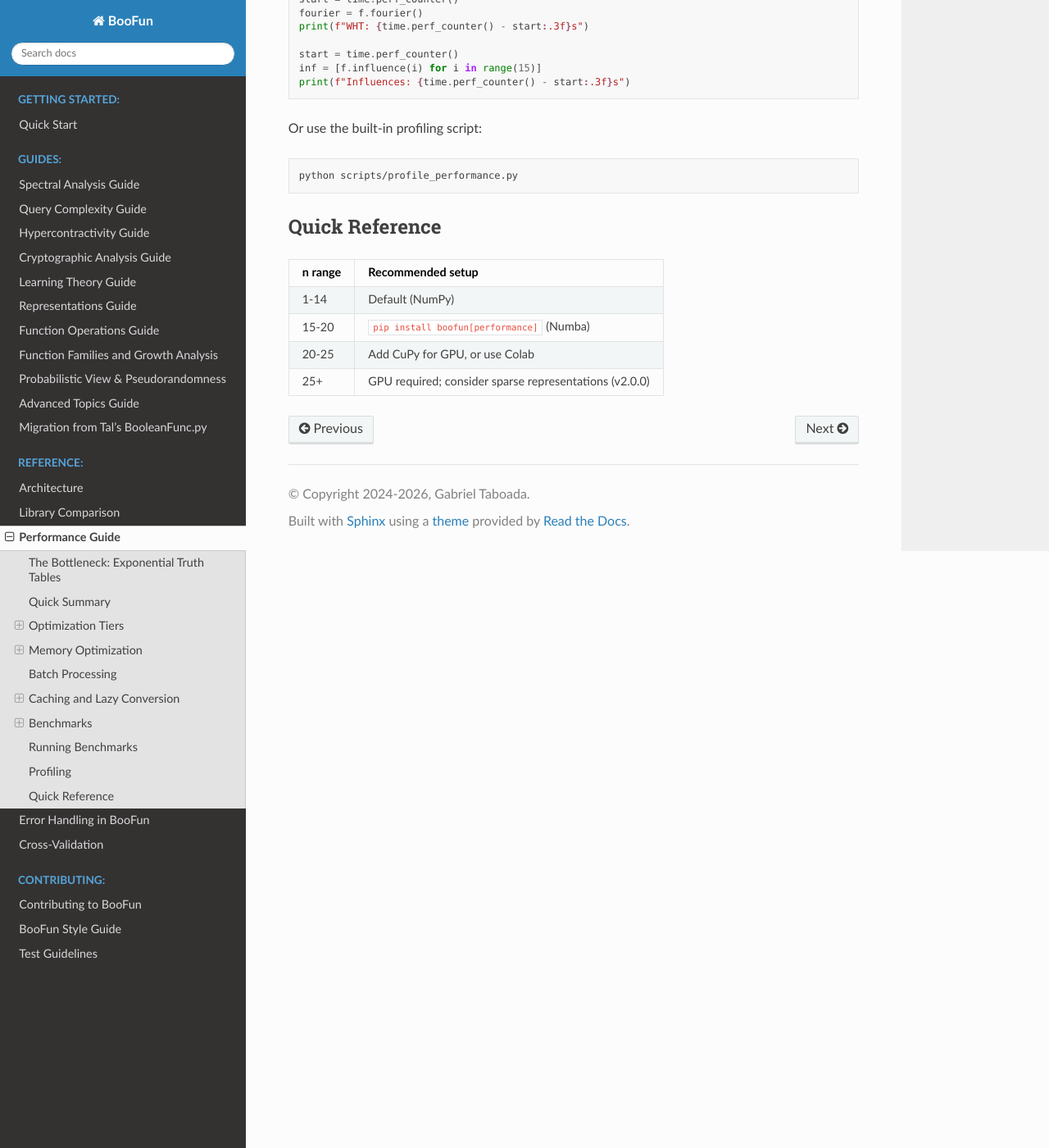
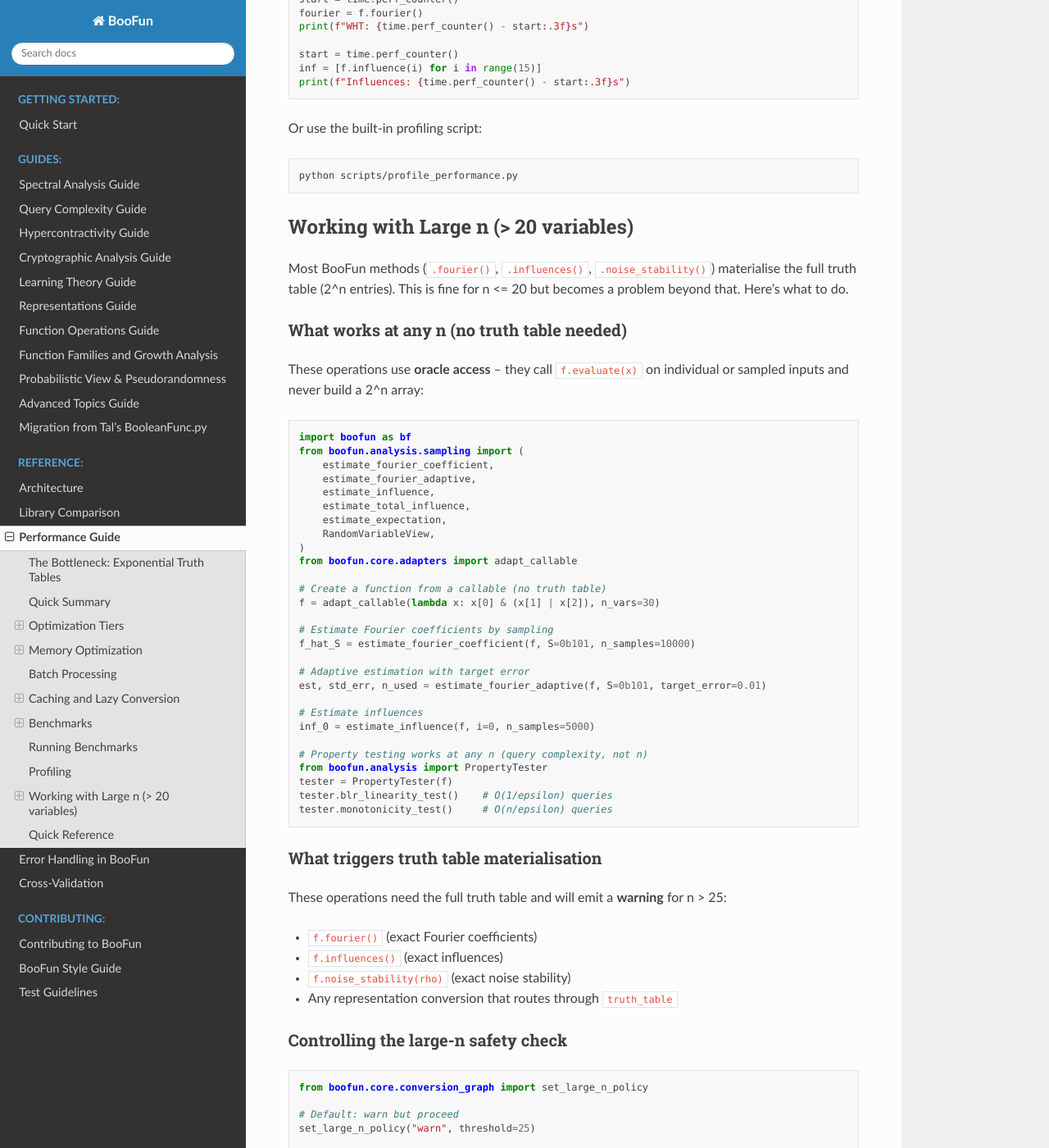
Before and after one commit to GabbyTab/boofun, a Sphinx documentation site: the page built from docs/performance.md, in a window 1280 px wide and 1400 px high, scrolled down 4804 px. Shown: the whole window at 82% size. Built offline with Sphinx 7.4.7 and the Read the Docs theme 3.1.0, drawn with Linux system fonts in a browser that asks for light colours; some of the changed text lies outside the part shown.

Commit message:
refactor: make large-n safety guard configurable, document large-n workflow
The hard ValueError for n > 25 conversions is now a configurable policy:
- "warn" (default): emit warning but proceed
- "raise": hard error (for automated pipelines)
- "off": no check

Users configure via set_large_n_policy("warn", threshold=28).

Added comprehensive "Working with Large n" section to docs/performance.md
covering: what works at any n without truth tables (sampling, estimation,
property testing via oracle access), what triggers materialisation,
how to control the safety check, and the v2.0.0 roadmap for symbolic
representations.

````diff
--- a/docs/performance.md
+++ b/docs/performance.md
@@ -226,11 +226,86 @@ Or use the built-in profiling script:
 python scripts/profile_performance.py
 ```
 
+## Working with Large n (> 20 variables)
+
+Most BooFun methods (`.fourier()`, `.influences()`, `.noise_stability()`) materialise the full truth table (2^n entries). This is fine for n <= 20 but becomes a problem beyond that. Here's what to do.
+
+### What works at any n (no truth table needed)
+
+These operations use **oracle access** -- they call `f.evaluate(x)` on individual or sampled inputs and never build a 2^n array:
+
+```python
+import boofun as bf
+from boofun.analysis.sampling import (
+    estimate_fourier_coefficient,
+    estimate_fourier_adaptive,
+    estimate_influence,
+    estimate_total_influence,
+    estimate_expectation,
+    RandomVariableView,
+)
+from boofun.core.adapters import adapt_callable
+
+# Create a function from a callable (no truth table)
+f = adapt_callable(lambda x: x[0] & (x[1] | x[2]), n_vars=30)
+
+# Estimate Fourier coefficients by sampling
+f_hat_S = estimate_fourier_coefficient(f, S=0b101, n_samples=10000)
+
+# Adaptive estimation with target error
+est, std_err, n_used = estimate_fourier_adaptive(f, S=0b101, target_error=0.01)
+
+# Estimate influences
+inf_0 = estimate_influence(f, i=0, n_samples=5000)
+
+# Property testing works at any n (query complexity, not n)
+from boofun.analysis import PropertyTester
+tester = PropertyTester(f)
+tester.blr_linearity_test()    # O(1/epsilon) queries
+tester.monotonicity_test()     # O(n/epsilon) queries
+```
+
+### What triggers truth table materialisation
+
+These operations need the full truth table and will emit a **warning** for n > 25:
+
+- `f.fourier()` (exact Fourier coefficients)
+- `f.influences()` (exact influences)
+- `f.noise_stability(rho)` (exact noise stability)
+- Any representation conversion that routes through `truth_table`
+
+### Controlling the large-n safety check
+
+```python
+from boofun.core.conversion_graph import set_large_n_policy
+
+# Default: warn but proceed
+set_large_n_policy("warn", threshold=25)
+
+# Hard error (good for automated pipelines)
+set_large_n_policy("raise", threshold=22)
+
+# I know what I'm doing -- go up to n=28
+set_large_n_policy("warn", threshold=28)
+
+# Disable entirely
+set_large_n_policy("off")
+```
+
+### Future plans (v2.0.0)
+
+- Symbolic/oracle representations (BDD, ZDD) for n > 25
+- Lazy evaluation that avoids materialisation entirely
+- Large-scale research mode for conjecture-checking at n = 30+
+
+See the [ROADMAP](../ROADMAP.md) for details.
+
 ## Quick Reference
 
-| n range | Recommended setup |
-|---------|-------------------|
-| 1-14 | Default (NumPy) |
-| 15-20 | `pip install boofun[performance]` (Numba) |
-| 20-25 | Add CuPy for GPU, or use Colab |
-| 25+ | GPU required; consider sparse representations (v2.0.0) |
+| n range | Recommended approach |
+|---------|---------------------|
+| 1-14 | Default (NumPy), exact methods |
+| 15-20 | `pip install boofun[performance]` (Numba), exact methods |
+| 20-25 | Add CuPy for GPU, or use Colab. Exact methods still feasible. |
+| 25-30 | Use sampling/estimation (`estimate_fourier_coefficient`, `PropertyTester`). Avoid `.fourier()`. |
+| 30+ | Oracle access only. Wait for v2.0.0 symbolic representations. |
````
Also changed, not shown: 1 other file.
